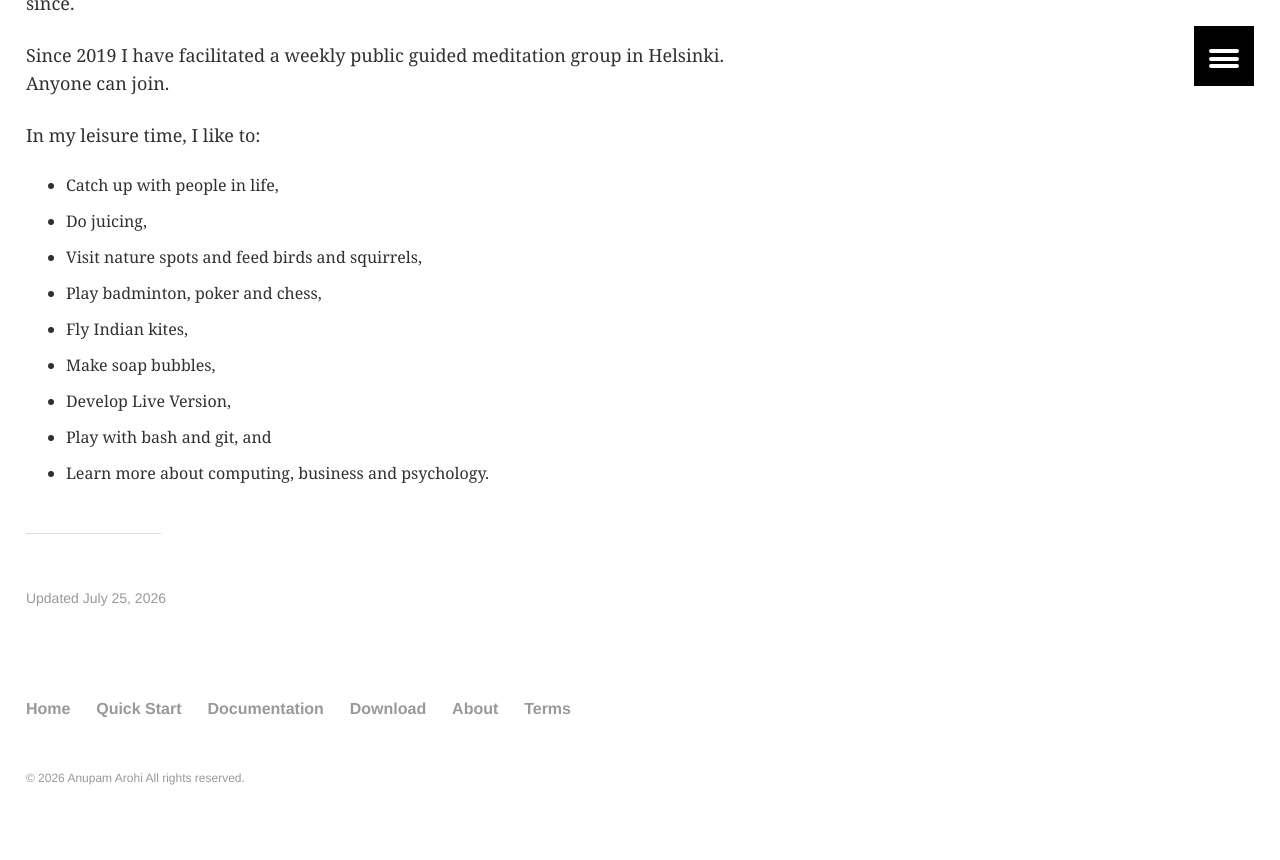
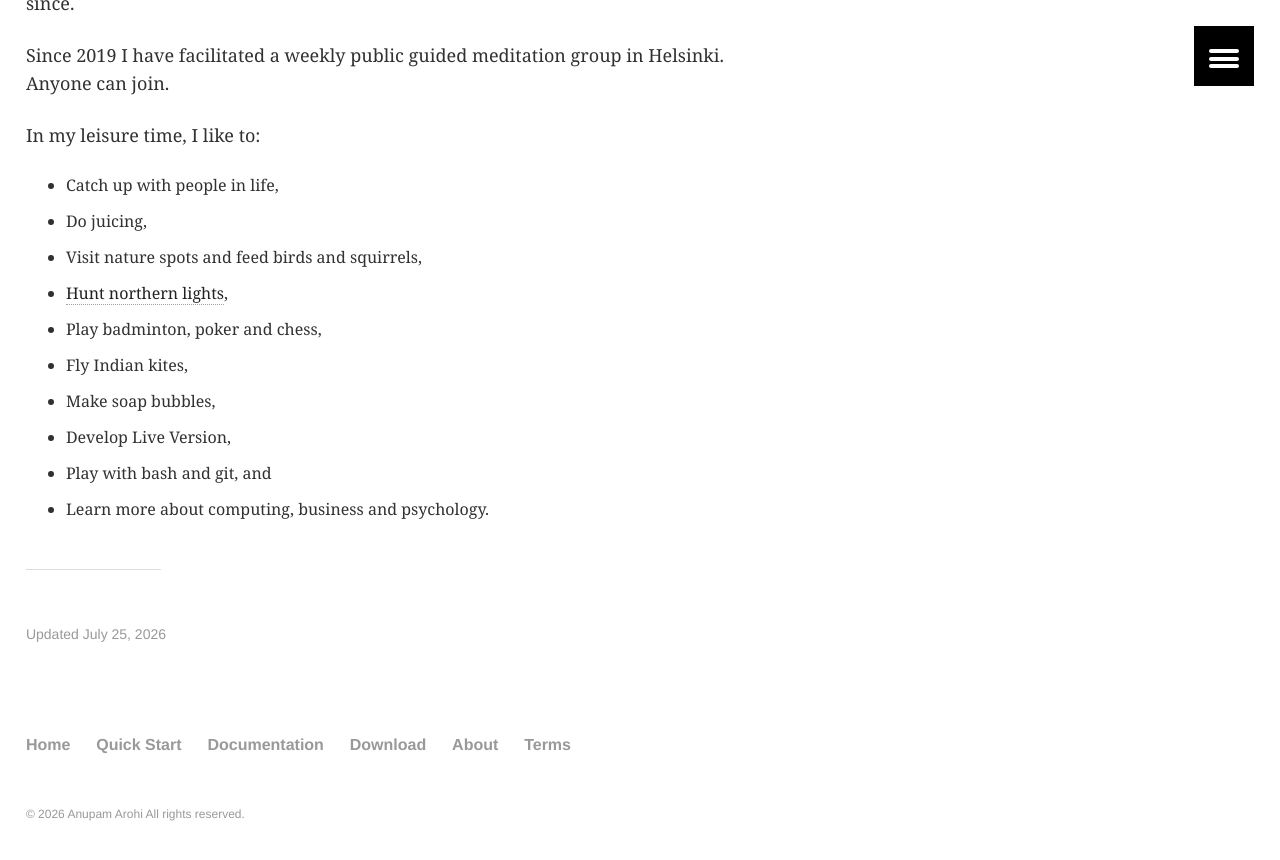
Before and after one commit to anupam-arohi/lv, a Jekyll site: the page built from about/index.md, in a window 1280 px wide and 900 px high, scrolled down 939 px. Shown: the top 860 px of the window. Built offline with Jekyll 4.4.1, drawn with Linux system fonts in a browser that asks for light colours.

Commit message:
Add activity to hunt northern lights

```diff
--- a/about/index.md
+++ b/about/index.md
@@ -24,6 +24,7 @@ In my leisure time, I like to:
 - Catch up with people in life,
 - Do juicing,
 - Visit nature spots and feed birds and squirrels,
+- [Hunt northern lights](https://anupam-arohi.github.io/auroras/),
 - Play badminton, poker and chess,
 - Fly Indian kites,
 - Make soap bubbles,
```
